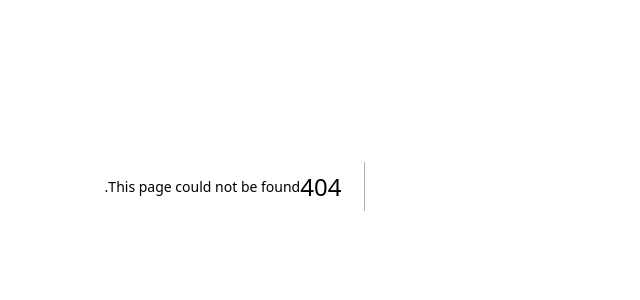
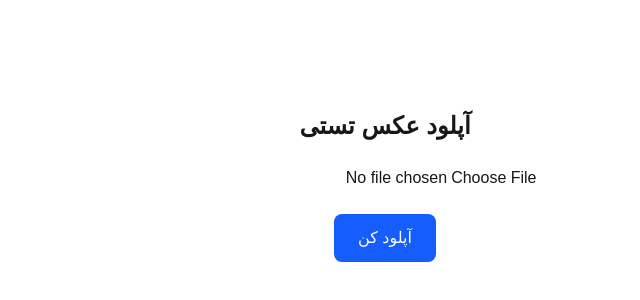
Before and after one commit to RaispourDev/momento-app, a Next.js app: page /upload in a window 1280 px wide. Before the commit this address had no page. Shown: the part 214-514 px from the top of the page, without its empty margins (437-1077 px from the left). Built offline with nearby package versions, Linux system fonts and the light colour scheme.

Commit message:
api test

```diff
--- a/pages/api/hello.js
+++ /dev/null
@@ -1,3 +0,0 @@
-export default function handler(req, res) {
-  res.status(200).json({ message: "سلام از API 🎉" });
-}
--- /dev/null
+++ b/pages/api/upload-url.js
@@ -0,0 +1,47 @@
+import { S3Client, CreatePresignedPostCommand } from "@aws-sdk/s3-presigned-post";
+
+export default async function handler(req, res) {
+  if (req.method !== "POST") {
+    return res.status(405).json({ error: "Method not allowed" });
+  }
+
+  try {
+    const { fileName, fileType } = req.body;
+
+    if (!fileName || !fileType) {
+      return res.status(400).json({ error: "fileName and fileType are required" });
+    }
+
+    // کلاینت S3 برای لیارا
+    const s3 = new S3Client({
+      region: "us-east-1", // مهم نیست، چون endpoint رو override می‌کنیم
+      endpoint: `https://${process.env.LIARA_ENDPOINT}`, // مثلا: s3.ir-thr-at1.liara.space
+      credentials: {
+        accessKeyId: process.env.LIARA_ACCESS_KEY,
+        secretAccessKey: process.env.LIARA_SECRET_KEY,
+      },
+      forcePathStyle: true,
+    });
+
+    // ساختن presigned POST
+    const command = new CreatePresignedPostCommand({
+      Bucket: process.env.LIARA_BUCKET_NAME, // مثلا: momento-bk
+      Key: fileName,
+      Conditions: [
+        ["content-length-range", 0, 10485760], // محدودیت حجم (10MB)
+        ["starts-with", "$Content-Type", ""],
+      ],
+      Fields: {
+        "Content-Type": fileType,
+      },
+      Expires: 60, // یک دقیقه اعتبار لینک
+    });
+
+    const presignedPost = await s3.send(command);
+
+    res.status(200).json(presignedPost);
+  } catch (error) {
+    console.error("Upload error:", error);
+    res.status(500).json({ error: "مشکلی در گرفتن لینک آپلود رخ داد" });
+  }
+}
--- /dev/null
+++ b/src/app/upload/page.tsx
@@ -0,0 +1,93 @@
+"use client";
+
+import { useState } from "react";
+
+export default function UploadPage() {
+  const [file, setFile] = useState<File | null>(null);
+  const [url, setUrl] = useState<string | null>(null);
+  const [loading, setLoading] = useState(false);
+  const [msg, setMsg] = useState("");
+
+  const handleUpload = async () => {
+    if (!file) {
+      setMsg("اول یک فایل انتخاب کن");
+      return;
+    }
+
+    setLoading(true);
+    setMsg("");
+
+    try {
+      // 1. درخواست به API برای گرفتن URL
+      const res = await fetch("/api/upload-url", {
+        method: "POST",
+        headers: { "Content-Type": "application/json" },
+        body: JSON.stringify({
+          fileName: file.name,
+          fileType: file.type,
+        }),
+      });
+
+      if (!res.ok) throw new Error("خطا در گرفتن لینک آپلود");
+
+      const { url, fields } = await res.json();
+
+      // 2. آپلود به S3 (Liara Bucket)
+      const formData = new FormData();
+      Object.entries(fields).forEach(([key, value]) => {
+        formData.append(key, value as string);
+      });
+      formData.append("file", file);
+
+      const uploadRes = await fetch(url, {
+        method: "POST",
+        body: formData,
+      });
+
+      if (!uploadRes.ok) throw new Error("خطا در آپلود فایل");
+
+      setMsg("✅ آپلود موفق بود!");
+      setUrl(`${url}/${file.name}`);
+    // eslint-disable-next-line @typescript-eslint/no-explicit-any
+    } catch (error: any) {
+      setMsg("❌ خطا: " + error.message);
+    } finally {
+      setLoading(false);
+    }
+  };
+
+  return (
+    <div className="min-h-screen flex flex-col items-center justify-center gap-6 p-8">
+      <h1 className="text-2xl font-bold">آپلود عکس تستی</h1>
+
+      <input
+        type="file"
+        accept="image/*"
+        onChange={(e) => setFile(e.target.files?.[0] || null)}
+      />
+
+      <button
+        onClick={handleUpload}
+        disabled={loading}
+        className="px-6 py-3 bg-blue-600 text-white rounded-lg disabled:opacity-50"
+      >
+        {loading ? "در حال آپلود..." : "آپلود کن"}
+      </button>
+
+      {msg && <p>{msg}</p>}
+      {url && (
+        <div className="mt-4">
+          <p>لینک فایل:</p>
+          <a
+            href={url}
+            target="_blank"
+            rel="noopener noreferrer"
+            className="text-blue-500 underline"
+          >
+            {url}
+          </a>
+        </div>
+      )}
+    </div>
+  );
+}
```
